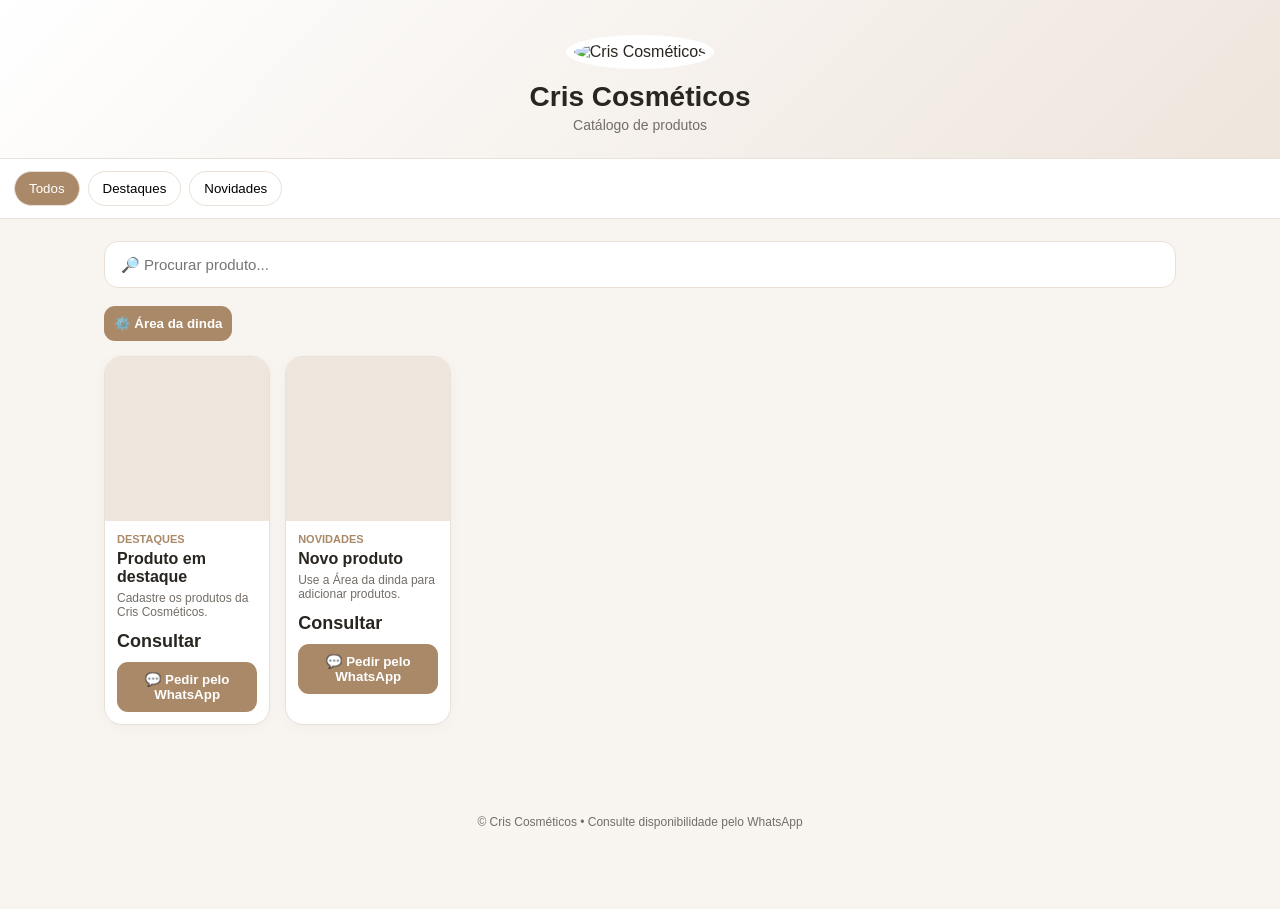
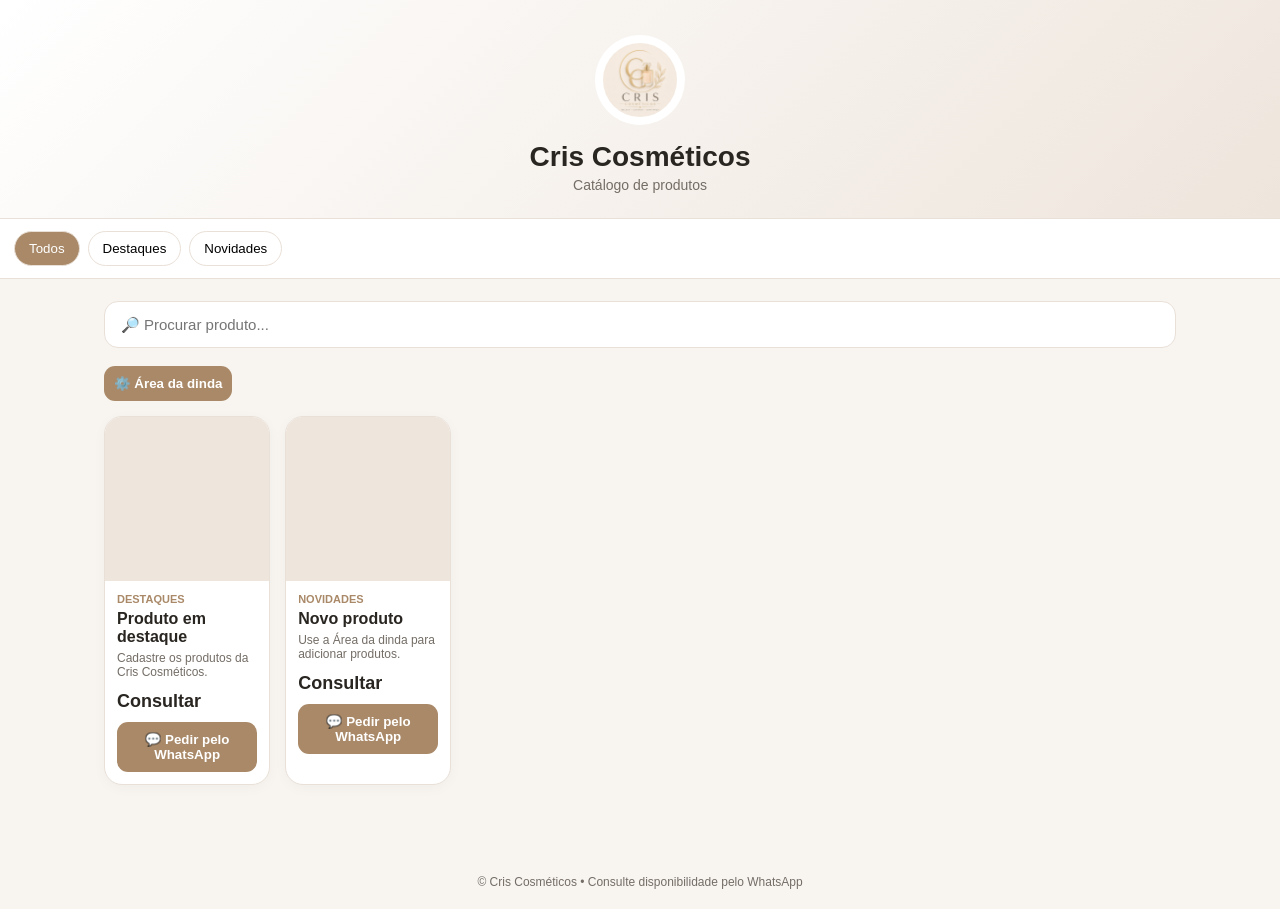
Before and after one commit to Kamilyssrf/Cat-logo-Cris-Cosm-ticos, a plain HTML site: page index.html in a window 1280 px wide. Before the commit the page ends 849 px from the top, so only its background shows below. Drawn offline with Linux system fonts and the light colour scheme.

Commit message:
Update logo image source in index.html

```diff
--- a/index.html
+++ b/index.html
@@ -36,7 +36,7 @@
 </head>
 <body>
 <header>
-<img class="logo" alt="Cris Cosméticos" src="">
+<img class="logo" alt="Cris Cosméticos" src="logo-cris.jpg">
 <h1>Cris Cosméticos</h1>
 <div class="subtitle">Catálogo de produtos</div>
 </header>
```
